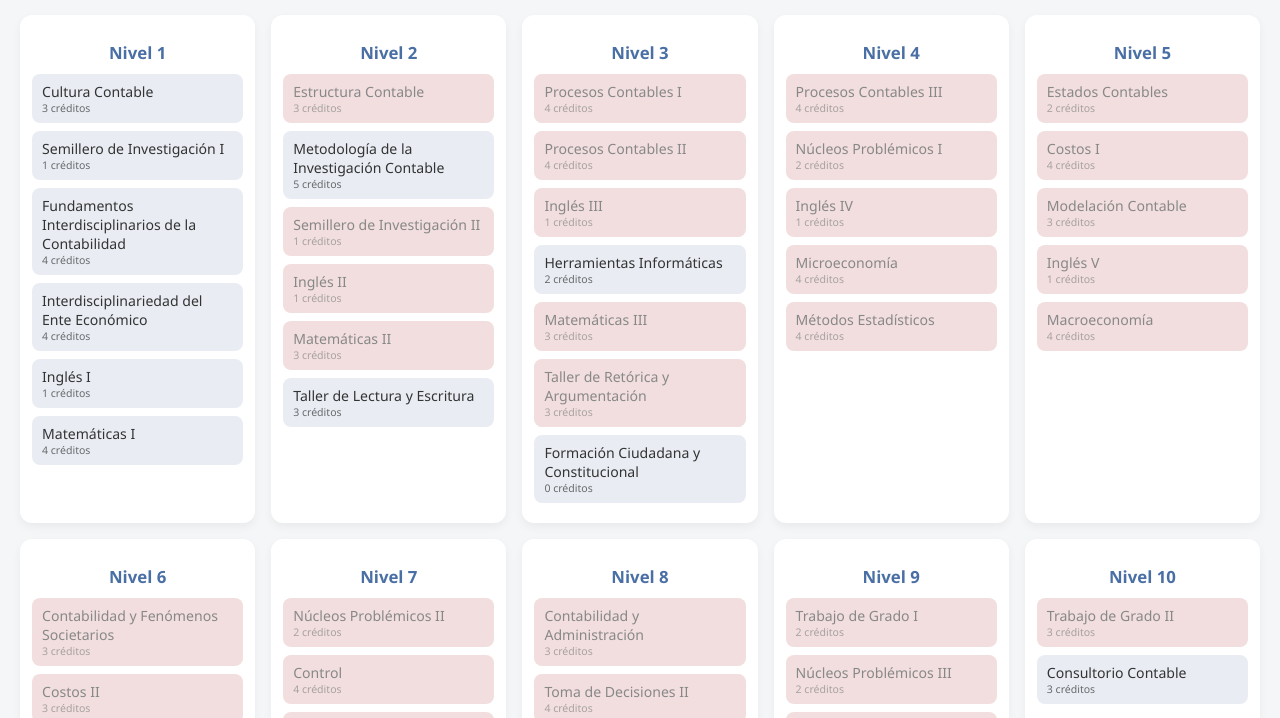
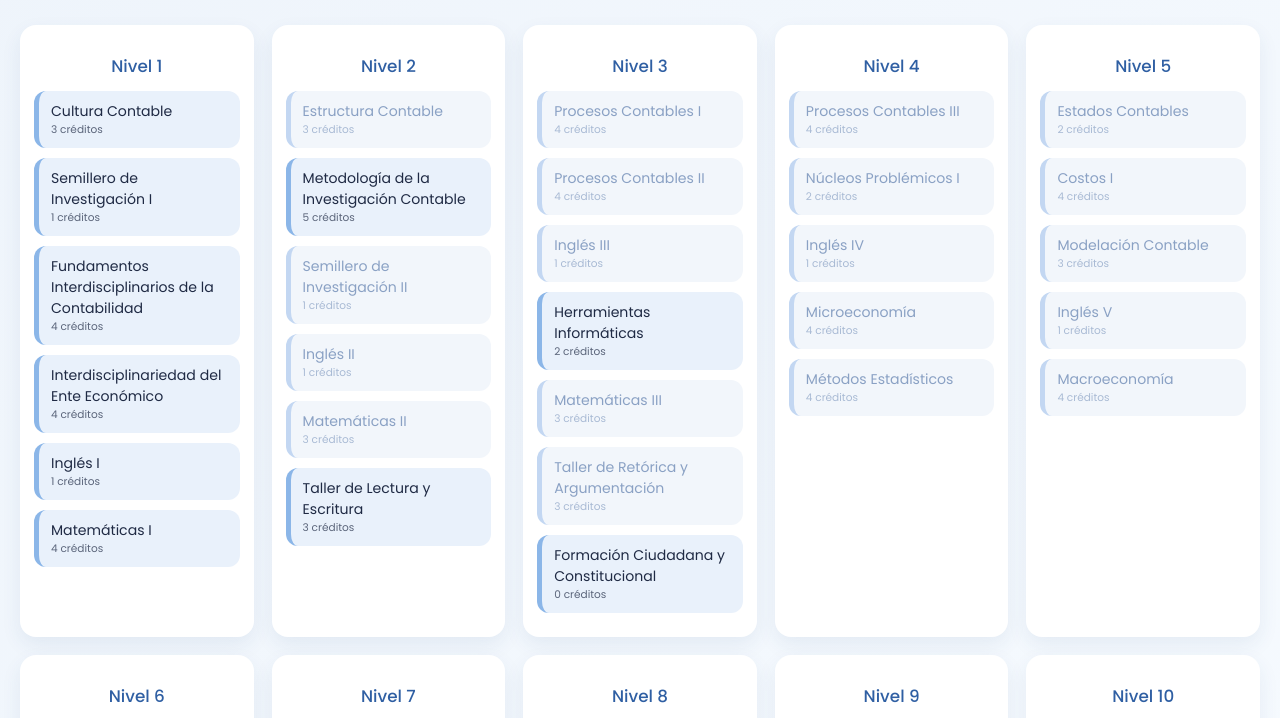
Before and after one commit to yuleidybravo/Malla-Contadur-a-UdeA, a plain HTML site: page index.html in a window 1280 px wide. Shown: the part 121-839 px from the top of the page. Drawn offline with Linux system fonts and the light colour scheme.

Commit message:
Update index1.html

```diff
--- a/index.html
+++ b/index.html
@@ -4,49 +4,55 @@
   <meta charset="UTF-8" />
   <title>Malla Curricular Contaduría</title>
   <style>
+    @import url('https://fonts.googleapis.com/css2?family=Poppins:wght@300;400;500;600&display=swap');
+
     body {
-      font-family: 'Segoe UI', Tahoma, sans-serif;
-      background: #f4f6f8;
+      font-family: 'Poppins', sans-serif;
+      background: linear-gradient(135deg, #eef4fb, #f7fbff);
       margin: 0;
       padding: 20px;
-      color: #333;
+      color: #1f2a44;
     }
     h1 {
       text-align: center;
-      margin-bottom: 5px;
+      margin-bottom: 4px;
+      font-weight: 600;
+      color: #244a7c;
     }
     .credits {
       text-align: center;
-      margin-bottom: 25px;
-      font-weight: 600;
-      color: #4a6fa5;
+      margin-bottom: 28px;
+      font-weight: 500;
+      color: #3b6fb6;
     }
     .grid {
       display: grid;
-      grid-template-columns: repeat(auto-fit, minmax(220px, 1fr));
-      gap: 16px;
+      grid-template-columns: repeat(auto-fit, minmax(230px, 1fr));
+      gap: 18px;
     }
     .column {
       background: #ffffff;
-      border-radius: 12px;
-      padding: 12px;
-      box-shadow: 0 4px 10px rgba(0,0,0,0.05);
+      border-radius: 16px;
+      padding: 14px;
+      box-shadow: 0 8px 20px rgba(36, 74, 124, 0.08);
     }
     .column h2 {
       text-align: center;
       font-size: 1.05em;
-      margin-bottom: 10px;
-      color: #4a6fa5;
+      margin-bottom: 12px;
+      font-weight: 500;
+      color: #2f5fa3;
     }
     .course {
-      background: #e9edf3;
-      margin-bottom: 8px;
-      padding: 8px 10px;
-      border-radius: 8px;
+      background: #e9f1fb;
+      margin-bottom: 10px;
+      padding: 10px 12px;
+      border-radius: 12px;
       cursor: pointer;
       font-size: 0.88em;
       position: relative;
-      transition: all 0.2s ease;
+      transition: all 0.25s ease;
+      border-left: 5px solid #8bb6e8;
     }
     .course small {
       display: block;
@@ -54,16 +60,22 @@
       opacity: 0.7;
     }
     .course:hover {
-      transform: scale(1.02);
+      transform: translateY(-2px);
+      box-shadow: 0 6px 14px rgba(36, 74, 124, 0.12);
     }
+    /* Materias aprobadas */
     .approved {
-      background: #cfe8cf;
+      background: #cfe2f9;
+      border-left-color: #2f5fa3;
+      color: #1e3f6f;
       text-decoration: line-through;
     }
+    /* Materias bloqueadas */
     .locked {
-      background: #f2dede;
+      background: #f2f6fb;
+      border-left-color: #c3d7f2;
       cursor: not-allowed;
-      color: #888;
+      color: #8aa1c4;
     }
     .locked:hover::after {
       content: attr(data-tooltip);
@@ -71,12 +83,13 @@
       left: 50%;
       bottom: 110%;
       transform: translateX(-50%);
-      background: #333;
-      color: #fff;
+      background: #2f5fa3;
+      color: #ffffff;
       padding: 6px 8px;
-      border-radius: 6px;
-      font-size: 0.75em;
+      border-radius: 8px;
+      font-size: 0.72em;
       white-space: pre-line;
+      box-shadow: 0 4px 12px rgba(0,0,0,0.15);
       z-index: 10;
     }
   </style>
```
